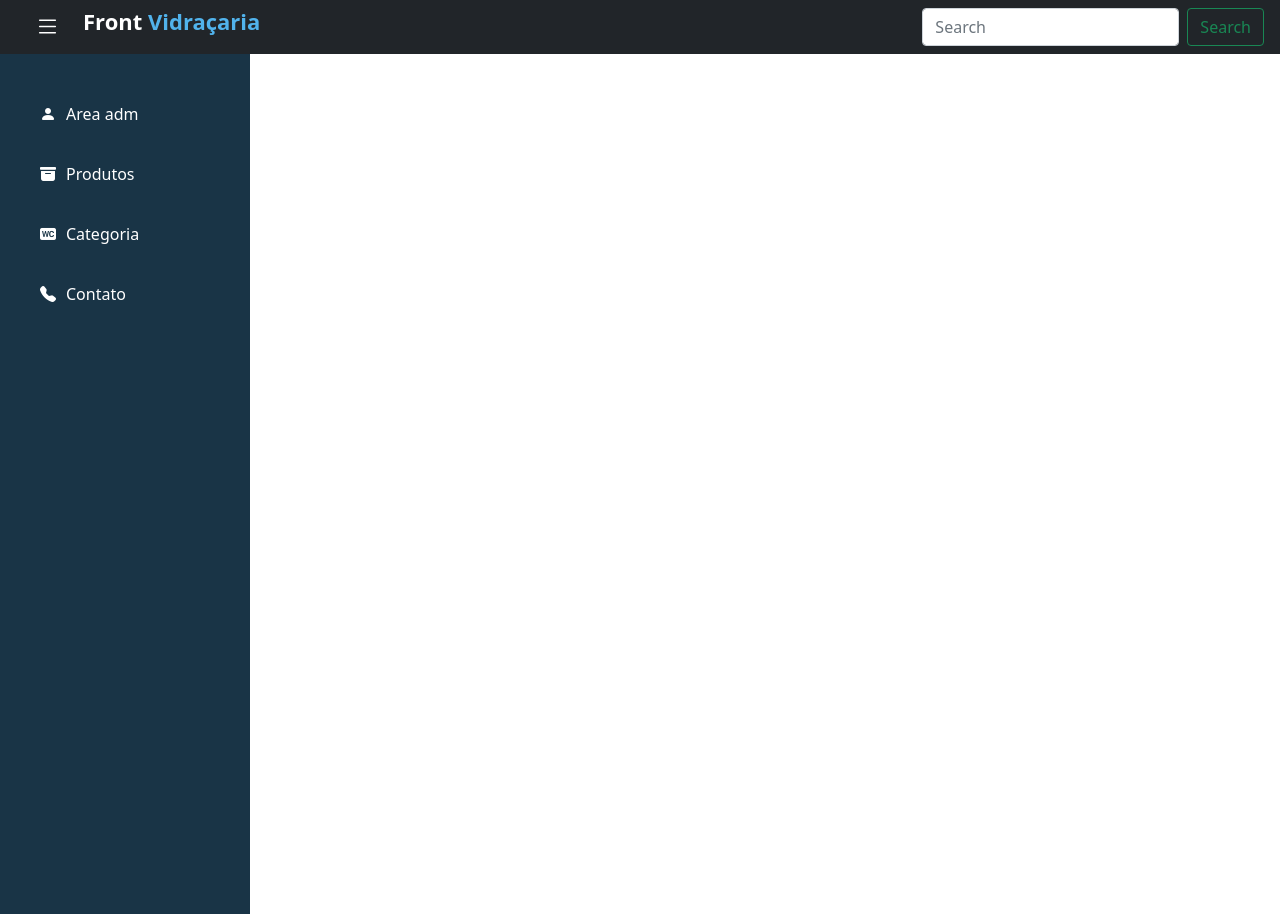
After one commit to Cardosojr0202/projeto_vidro, a PHP site: page /menu_publico.php in a window 1280 px wide. The commit adds this page. Run offline with PHP 8.4, Linux system fonts and the light colour scheme.

Commit message:
footer and menu

```diff
--- a/admin/categoria_lista.php
+++ b/admin/categoria_lista.php
@@ -37,7 +37,7 @@ $totalrows = ($list)->fetch_assoc();
 </head>
 <body class="fundofixo">
 <?php include'menu_adm.php'; ?>
-    <main style="margin-left: 9vh; margin-right: 1vh;"><br>
+    <main style="margin-left: 12vh; margin-right: 1vh;"><br>
         <div class="mx-auto col-sm-8 col-md-8 col-lg-9 col-xs-9">
             <h1 class="text-light bg-primary bg-gradient">Lista de Categoria</h1>
             <table class="table table-hover tbopacidade">
--- /dev/null
+++ b/menu_publico.php
@@ -0,0 +1,53 @@
+<!DOCTYPE html>
+<html lang="en">
+<head>
+    <meta charset="UTF-8">
+    <meta http-equiv="X-UA-Compatible" content="IE=edge">
+    <meta name="viewport" content="width=device-width, initial-scale=1.0">
+    <title>Menu Template | Front</title>
+    <link rel="stylesheet" href="css/menu.css">
+    <link rel="stylesheet" href="css/meu_estilo.css">
+    <link rel="stylesheet" href="css/bootstrap.min.css">
+    <link rel="stylesheet" href="https://cdn.jsdelivr.net/npm/bootstrap-icons@1.8.2/font/bootstrap-icons.css">
+</head>
+<body>
+    <input type="checkbox" id="check" class="d-none">
+
+    <nav class="navbar navbar-dark bg-dark">
+        <div class="container-fluid">
+            <!--header começo-->
+            <header class="d-flex justify-content-between">
+                <label for="check">
+                    <i class="bi bi-list" id="sidebar_btn"></i>
+                </label>
+                <div class="logo">
+                    <h3>Front <span>Vidraçaria</span></h3>
+                </div>
+                <div class="direita position-absolute end-0 top-o me-3">
+                    <form class="d-flex">
+                        <input class="form-control me-2" type="search" placeholder="Search" aria-label="Search">
+                        <button class="btn btn-outline-success" type="submit">Search</button>
+                      </form>
+                </div>
+            </header>
+            <!-- As a heading -->
+        <!-- <span class="navbar-brand mb-0 h1">Navbar</span> -->
+        </div>
+    </nav>
+    <!--header final-->
+
+    <!--sidebar começo-->
+    <div class="sidebar z-index">
+        <a href="admin/index.php"><i class="bi bi-person-fill"></i><span>Area adm</span></a>
+        <a href="#produto"><i class="bi bi-archive-fill"></i><span>Produtos</span></a>
+        <a href="#"><i class="bi bi-badge-wc-fill"></i><span>Categoria</span></a>
+        <a href="#contato"><i class="bi bi-telephone-fill"></i><span>Contato</span></a>
+    </div>
+    <!--sidebar final-->
+    <!-- <div class="content"></div> -->
+
+    <!-- Link bootstrap js -->
+    <script src="js/bootstrap.bundle.min.js"></script>
+    <script src="js/bootstrap.min.js"></script>
+</body>
+</html>
```
Also changed, not shown: rodape_contato_envia.php (added, +46 -0 lines).
